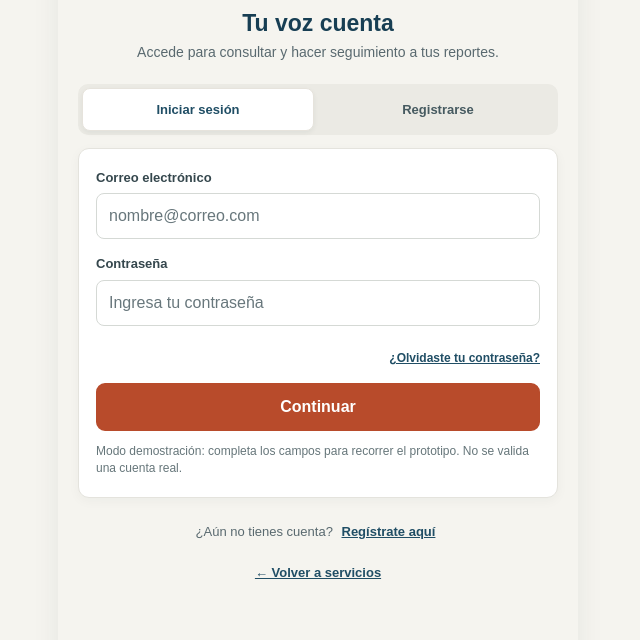
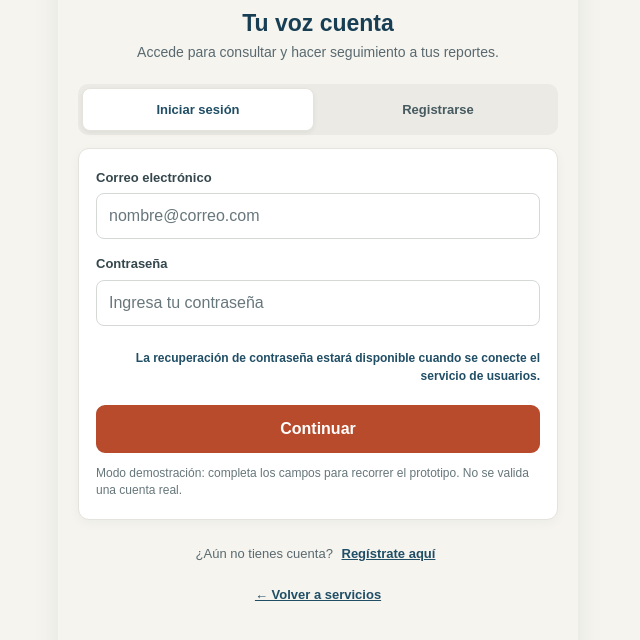
Before and after one commit to huberalexander23/VozYControl, a plain HTML site: page login.html in a window 1280 px wide. Shown: the part 98-738 px from the top of the page, without its empty margins (322-962 px from the left). Drawn offline with Linux system fonts and the light colour scheme.

Commit message:
Evita enlace de recuperación de contraseña no conectado

```diff
--- a/login.html
+++ b/login.html
@@ -22,7 +22,7 @@
     <form id="login-form" novalidate>
       <div class="field"><label for="login-email">Correo electrónico</label><input type="email" id="login-email" name="email" placeholder="nombre@correo.com" autocomplete="email" required></div>
       <div class="field"><label for="login-password">Contraseña</label><input type="password" id="login-password" name="password" placeholder="Ingresa tu contraseña" autocomplete="current-password" required></div>
-      <a href="mailto:soporte@vozycontrol.example?subject=Recuperar%20contrase%C3%B1a" class="helper-link">¿Olvidaste tu contraseña?</a>
+      <p class="helper-link">La recuperación de contraseña estará disponible cuando se conecte el servicio de usuarios.</p>
       <button type="submit" class="btn btn-accent btn-full">Continuar</button>
       <p id="login-message" class="form-note" role="status" aria-live="polite">Modo demostración: completa los campos para recorrer el prototipo. No se valida una cuenta real.</p>
     </form>
```
